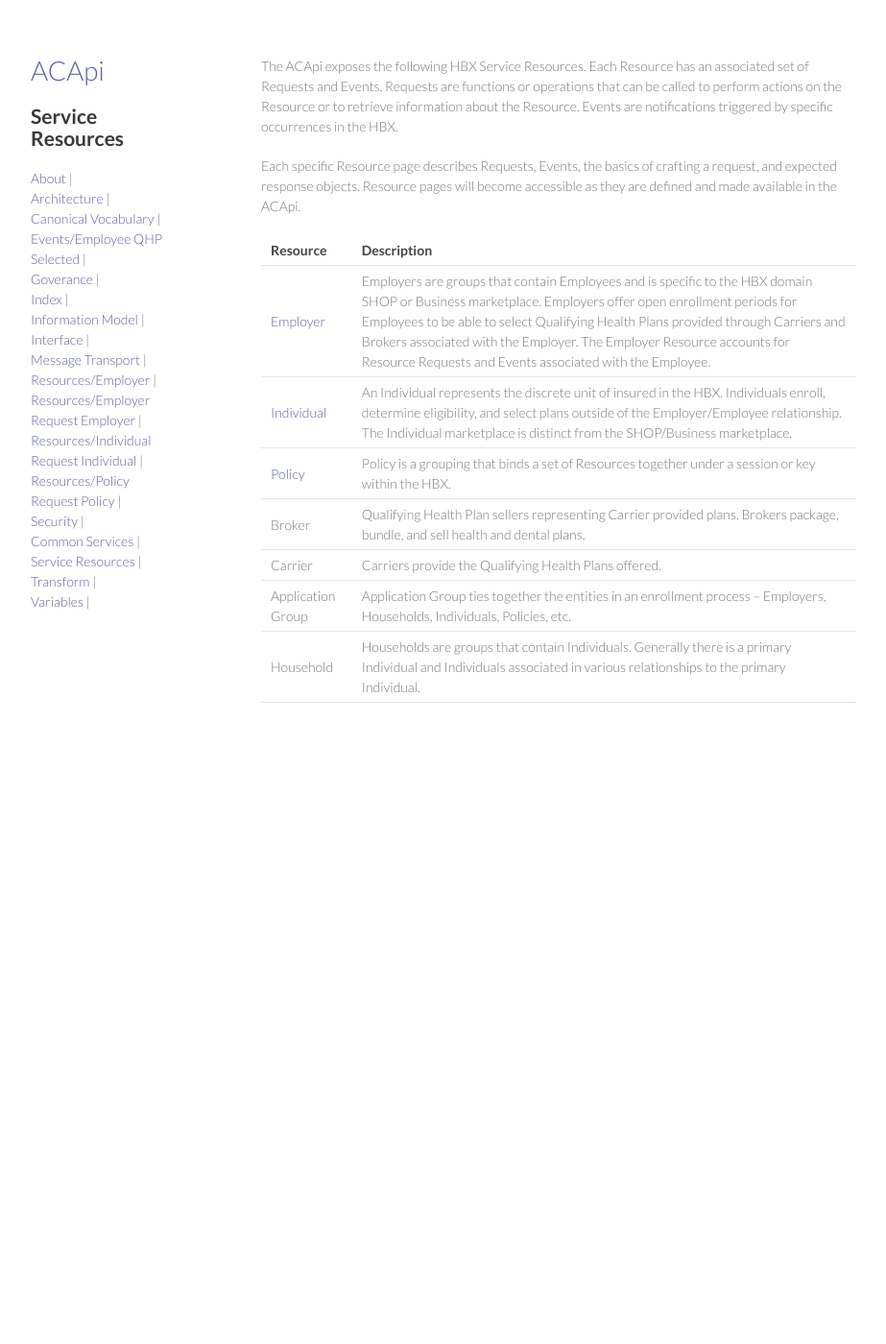
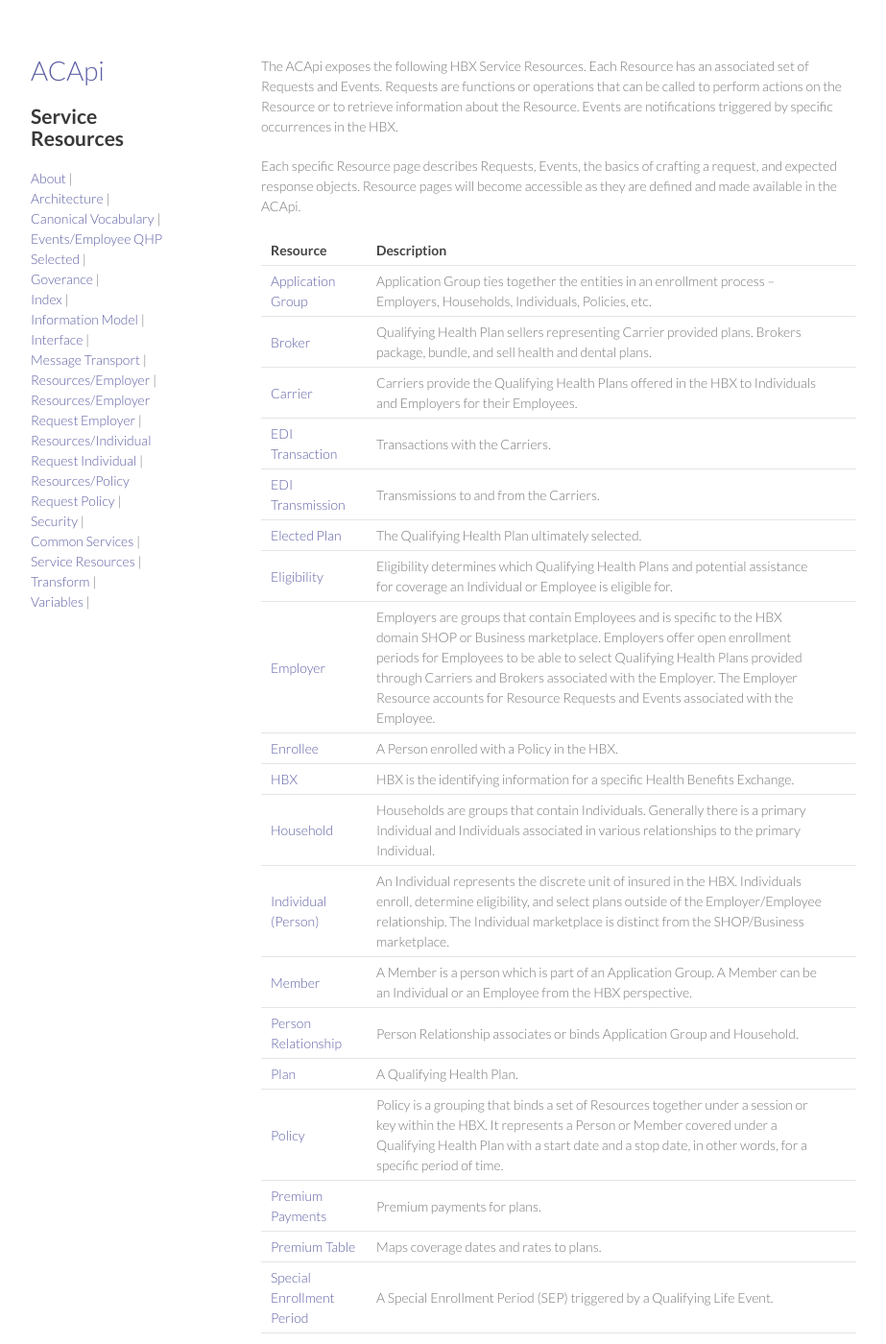
Before and after one commit to dchbx/dchbx.github.io, a Jekyll site: the page built from docs/services_resources.md, in a window 1280 px wide and 1400 px high. Shown: the whole window at 96% size, without its empty margins (178-1101 px from the left). Built offline with Jekyll 4.4.1, drawn with Linux system fonts in a browser that asks for light colours; Markdown is read by kramdown in place of the engine named in the settings; part of the change alters nothing that is shown.

Commit message:
update and formatting

```diff
--- a/docs/services_resources.md
+++ b/docs/services_resources.md
@@ -8,11 +8,5 @@ The ACApi exposes the following HBX Service Resources.  Each Resource has an ass
 Each specific Resource page describes Requests, Events, the basics of crafting a request, and expected response objects.  Resource pages will become accessible as they are defined and made available in the ACApi.
 
 | Resource	| Description |
-| --------- | ----------- |
-| [Employer](/docs/resources_employer) | Employers are groups that contain Employees and is specific to the HBX domain SHOP or Business marketplace.  Employers offer open enrollment periods for Employees to be able to select Qualifying Health Plans provided through Carriers and Brokers associated with the Employer.  The Employer Resource accounts for Resource Requests and Events associated with the Employee. |
-| [Individual](/docs/resources_individual) | An Individual represents the discrete unit of insured in the HBX.  Individuals enroll, determine eligibility, and select plans outside of the Employer/Employee relationship.  The Individual marketplace is distinct from the SHOP/Business marketplace. |
-| [Policy](/docs/resources_policy) | Policy is a grouping that binds a set of Resources together under a session or key within the HBX. |
-| Broker	| Qualifying Health Plan sellers representing Carrier provided plans.  Brokers package, bundle, and sell health and dental plans. |
-| Carrier	| Carriers provide the Qualifying Health Plans offered. |
-| Application Group	|  Application Group ties together the entities in an enrollment process – Employers, Households, Individuals, Policies, etc. |
-| Household	|  Households are groups that contain Individuals.  Generally there is a primary Individual and Individuals associated in various relationships to the primary Individual. |
+| --------- | ----------- |{% for q in site.resources %}
+| [{{ q.iteratortitle }}]({{ q.url }}) | {{ q.description }} |<br>{% endfor %}
```
